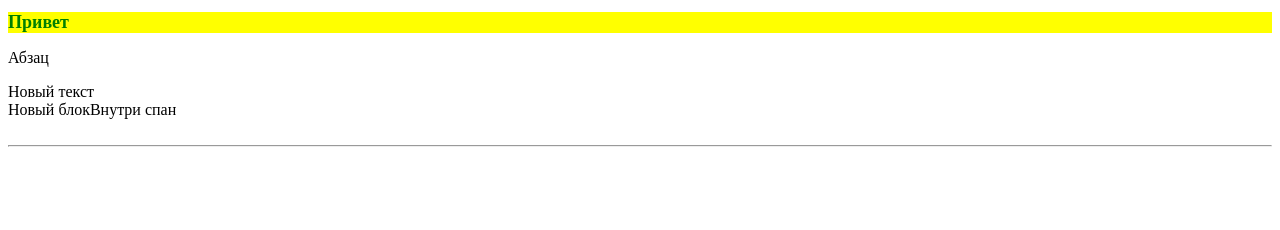
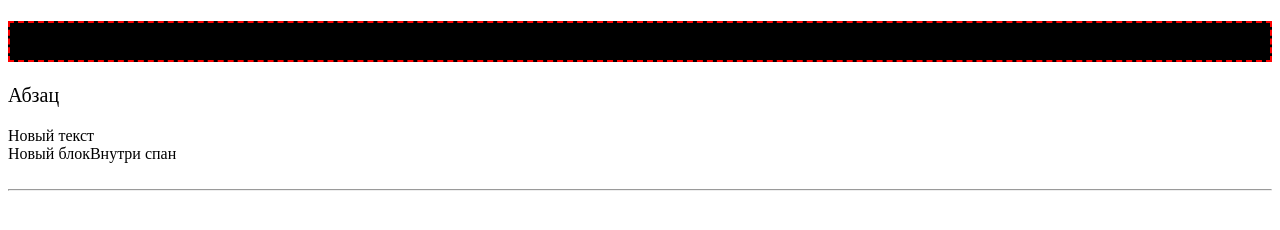
Before and after one commit to Sofia0603/gitproject, a plain HTML site: page index.html in a window 1280 px wide. Drawn offline with Linux system fonts and the light colour scheme.

Commit message:
added p styles

```diff
--- a/src/style.css
+++ b/src/style.css
@@ -1,9 +1,12 @@
-h1 {
-    color:green;
-    font-size: 18px;
-    background-color: yellow;
+h1{
+    border: 2px dashed red;
+    background: black;
 }
 div{
-    background-color: white;
-    max-width: 1200px;
+   background: white;
+   max-width: 1200px;
 }
+p{
+    text-align: justify;
+    font-size: 20px;
+}
```
